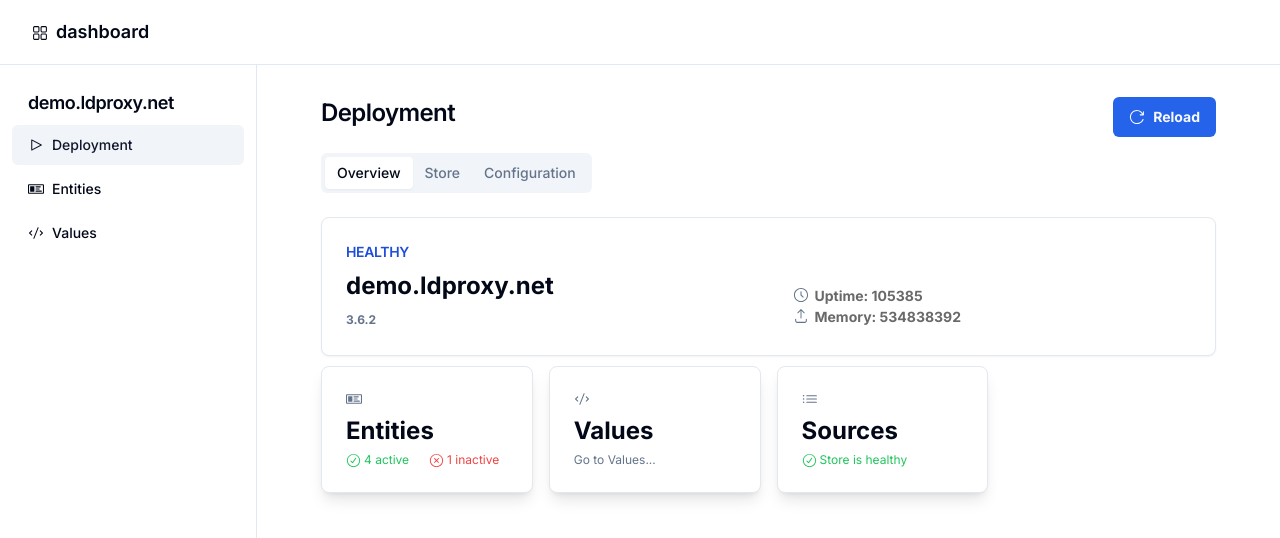
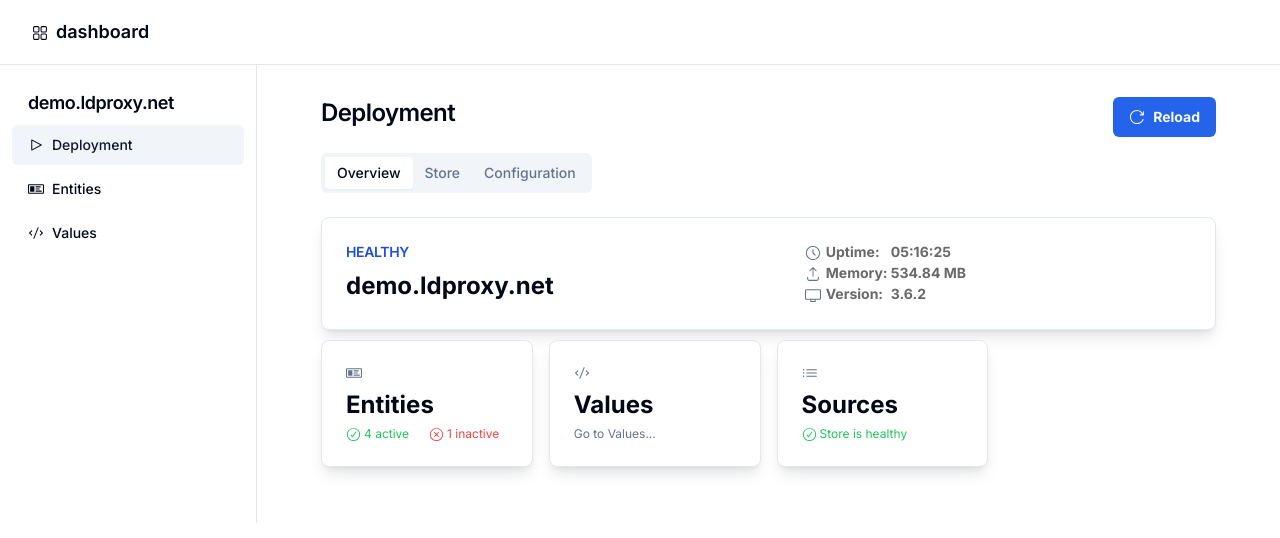
Before and after one commit to ldproxy/dashboard, a Next.js app: page /deployment in a window 1280 px wide. Shown: the top 538 px of the page. Built offline with nearby package versions, Linux system fonts and the light colour scheme.

Commit message:
version below uptime and memory, values aligned, values formatted

```diff
--- a/package.json
+++ b/package.json
@@ -25,7 +25,9 @@
     "class-variance-authority": "^0.7.0",
     "clsx": "^2.1.0",
     "cmdk": "^0.2.1",
+    "filesize": "^10.1.0",
     "lucide-react": "^0.312.0",
+    "moment": "^2.30.1",
     "next": "14.1.0",
     "next-themes": "^0.2.1",
     "react": "^18",
--- a/src/app/deployment/page.tsx
+++ b/src/app/deployment/page.tsx
@@ -167,6 +167,7 @@ export default function DeploymentPage() {
               health={info.status}
               IconFooter1={getIcon("Clock")}
               IconFooter2={getIcon("Upload")}
+              IconFooter3={getIcon("Desktop")}
             />
           </div>
           <div className="grid gap-4 md:grid-cols-2 lg:grid-cols-4">
--- a/src/components/dashboard/info.tsx
+++ b/src/components/dashboard/info.tsx
@@ -1,5 +1,5 @@
 import { IconProps } from "@radix-ui/react-icons/dist/types";
-import Link from "next/link";
+import moment from "moment";
 import {
   Card,
   CardContent,
@@ -8,8 +8,7 @@ import {
   CardTitle,
 } from "@/components/shadcn-ui/card";
 import React, { ReactNode } from "react";
-import { getIcon } from "@/lib/icons";
-import { CheckCircledIcon, CrossCircledIcon } from "@radix-ui/react-icons";
+import { filesize } from "filesize";
 
 interface SummaryProps extends React.HTMLAttributes<HTMLDivElement> {
   name: string;
@@ -20,6 +19,7 @@ interface SummaryProps extends React.HTMLAttributes<HTMLDivElement> {
   Icon?: React.FunctionComponent<IconProps>;
   IconFooter1?: React.FunctionComponent<IconProps>;
   IconFooter2?: React.FunctionComponent<IconProps>;
+  IconFooter3?: React.FunctionComponent<IconProps>;
 }
 
 export default function CustomersPage({
@@ -31,9 +31,12 @@ export default function CustomersPage({
   Icon,
   IconFooter1,
   IconFooter2,
+  IconFooter3,
 }: SummaryProps) {
+  const formattedMemory = filesize(memory, { base: 10 });
+  const formattedUptime = moment.utc(uptime * 1000).format("HH:mm:ss");
   return (
-    <Card>
+    <Card className="shadow-lg">
       <CardHeader className="flex flex-row items-center justify-between space-y-0 pb-2">
         <CardTitle
           className={`text-sm font-semibold ${
@@ -46,7 +49,7 @@ export default function CustomersPage({
         </CardTitle>
         {Icon ? <Icon className="h-4 w-4 text-muted-foreground" /> : null}
       </CardHeader>
-      <CardContent className="flex justify-between items-center overflow-hidden">
+      <CardContent className="flex justify-between items-center">
         <div
           className="text-2xl font-bold break-normal"
           style={{
@@ -54,21 +57,13 @@ export default function CustomersPage({
           }}
         >
           {name}
-          <p
-            className="text-xs text-muted-foreground"
-            style={{ marginTop: "10px" }}
-          >
-            {version}
-          </p>
         </div>
-        <div style={{ marginRight: "230px", marginBottom: "-10px" }}>
-          <p
+        <div style={{ marginRight: "225px", marginTop: "-30px" }}>
+          <div
             style={{
               display: "flex",
               flexDirection: "row",
-              fontSize: "14px",
-              fontWeight: "bold",
-              color: "dimgray",
+              alignItems: "center",
             }}
           >
             {IconFooter1 ? (
@@ -77,15 +72,27 @@ export default function CustomersPage({
                 style={{ marginRight: "5px", marginTop: "2px" }}
               />
             ) : null}
-            Uptime: {uptime}
-          </p>
-          <p
+            <span
+              style={{
+                color: "dimgray",
+                width: "65px",
+                fontSize: "14px",
+                fontWeight: "bold",
+              }}
+            >
+              Uptime:
+            </span>
+            <span
+              style={{ color: "dimgray", fontSize: "14px", fontWeight: "bold" }}
+            >
+              {formattedUptime}
+            </span>
+          </div>
+          <div
             style={{
               display: "flex",
               flexDirection: "row",
-              fontSize: "14px",
-              fontWeight: "bold",
-              color: "dimgray",
+              alignItems: "center",
             }}
           >
             {IconFooter2 ? (
@@ -94,8 +101,51 @@ export default function CustomersPage({
                 style={{ marginRight: "5px", marginTop: "2px" }}
               />
             ) : null}
-            Memory: {memory}
-          </p>
+            <span
+              style={{
+                color: "dimgray",
+                width: "65px",
+                fontSize: "14px",
+                fontWeight: "bold",
+              }}
+            >
+              Memory:
+            </span>
+            <span
+              style={{ color: "dimgray", fontSize: "14px", fontWeight: "bold" }}
+            >
+              {formattedMemory}
+            </span>
+          </div>
+          <div
+            style={{
+              display: "flex",
+              flexDirection: "row",
+              alignItems: "center",
+            }}
+          >
+            {IconFooter3 ? (
+              <IconFooter3
+                className="h-4 w-4 text-muted-foreground"
+                style={{ marginRight: "5px", marginTop: "2px" }}
+              />
+            ) : null}
+            <span
+              style={{
+                color: "dimgray",
+                width: "65px",
+                fontSize: "14px",
+                fontWeight: "bold",
+              }}
+            >
+              Version:
+            </span>
+            <span
+              style={{ color: "dimgray", fontSize: "14px", fontWeight: "bold" }}
+            >
+              {version}
+            </span>
+          </div>
         </div>
       </CardContent>
     </Card>
--- a/src/lib/icons.ts
+++ b/src/lib/icons.ts
@@ -6,6 +6,7 @@ import {
   ListBulletIcon,
   UploadIcon,
   ClockIcon,
+  DesktopIcon,
 } from "@radix-ui/react-icons";
 import { IconProps } from "@radix-ui/react-icons/dist/types";
 
@@ -16,6 +17,7 @@ export const icons = {
   ListBullet: "ListBullet",
   Upload: "Upload",
   Clock: "Clock",
+  Desktop: "Desktop",
 };
 
 export const getIcon = (
@@ -34,6 +36,8 @@ export const getIcon = (
       return UploadIcon;
     case icons.Clock:
       return ClockIcon;
+    case icons.Desktop:
+      return DesktopIcon;
     default:
       return undefined;
   }
```
Also changed, not shown: 1 other file (tests, documents, lock files or other folders).
